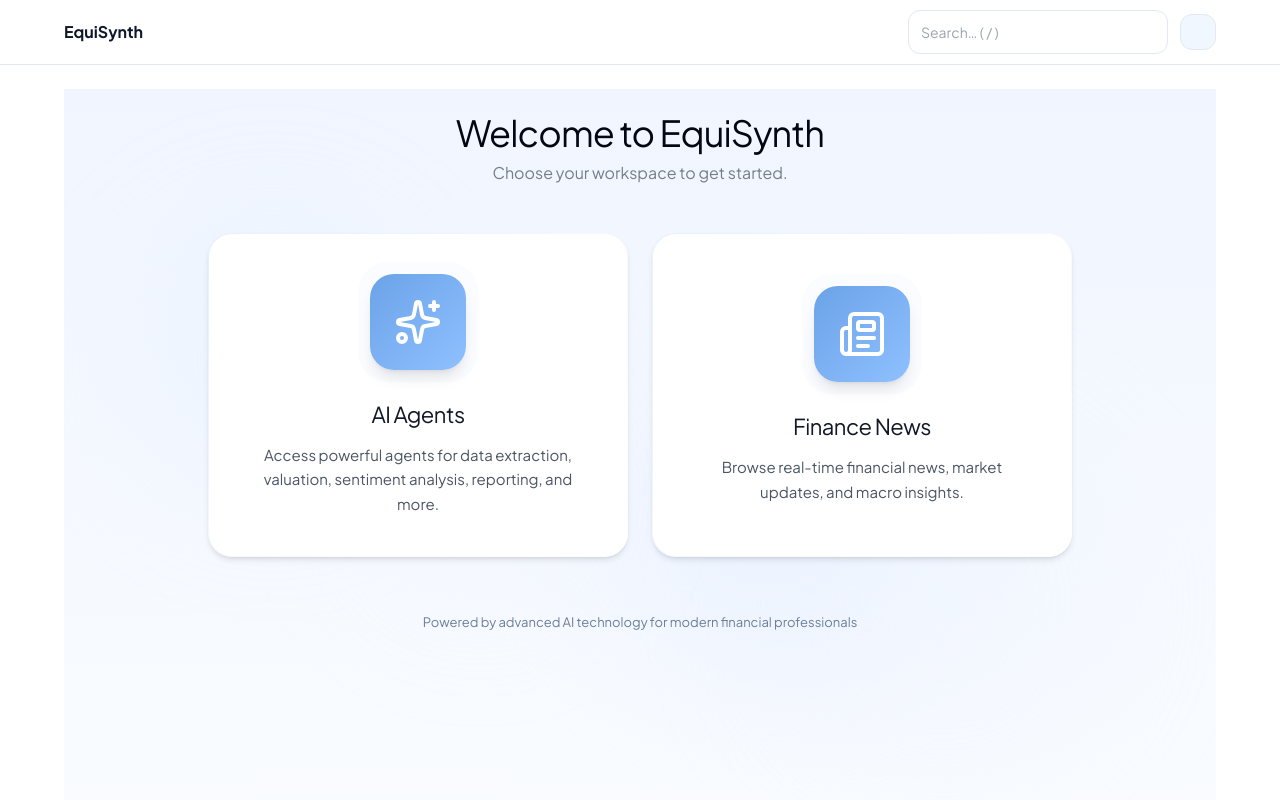
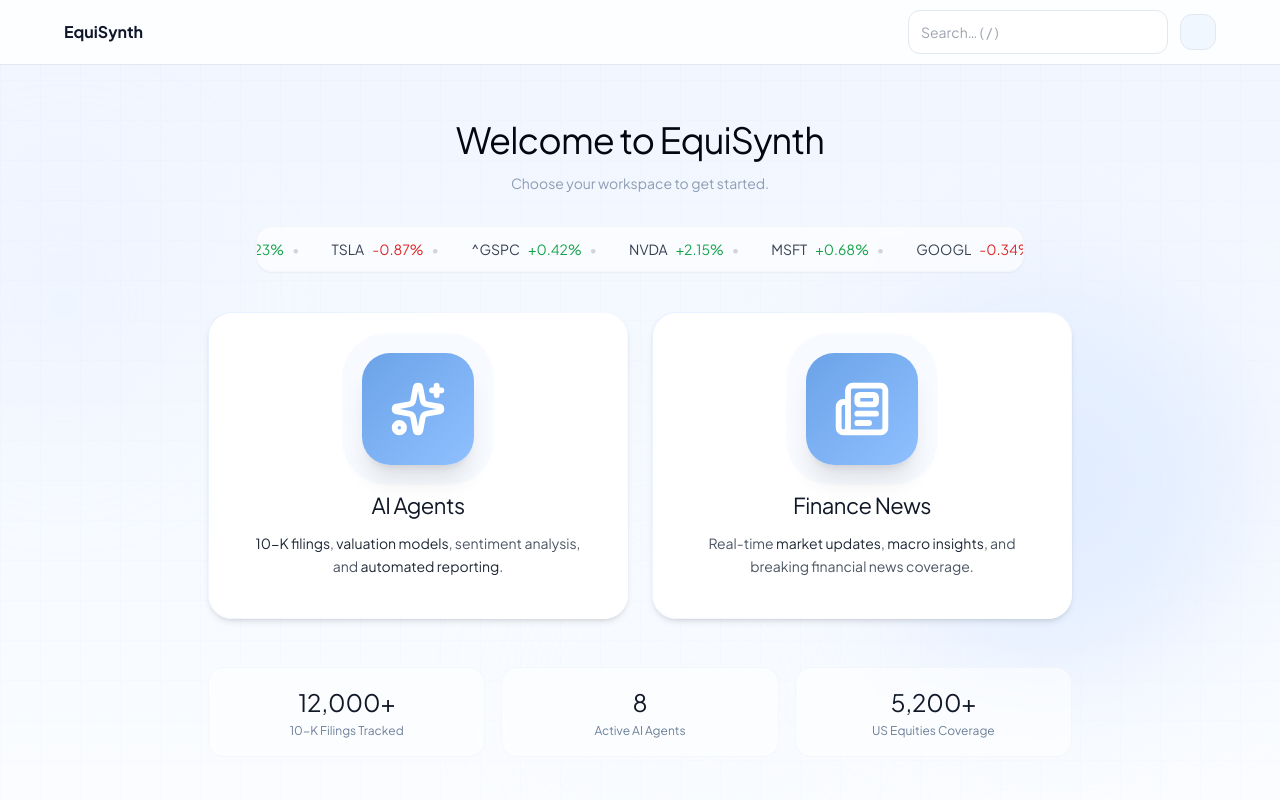
Before and after one commit to tridinhbui/equity-agent, a Next.js app in the folder equisynth-web/: page /main-dashboard in a window 1280 px wide. Shown: the top 800 px of the page. Built offline with nearby package versions, Linux system fonts and the light colour scheme.

Commit message:
Improve the Main Dashboard

```diff
--- a/equisynth-web/app/main-dashboard/page.tsx
+++ b/equisynth-web/app/main-dashboard/page.tsx
@@ -1,12 +1,13 @@
 "use client";
 
-import { useState } from 'react';
+import { useState, useEffect } from 'react';
 import { Sparkles, Newspaper } from 'lucide-react';
 import { useRouter } from 'next/navigation';
 import AppShell from '@/components/AppShell';
 
 export default function MainDashboard() {
   const [hoveredCard, setHoveredCard] = useState<string | null>(null);
+  const [tickerPosition, setTickerPosition] = useState(0);
   const router = useRouter();
 
   const handleCardClick = (destination: string) => {
@@ -19,37 +20,92 @@ export default function MainDashboard() {
     }
   };
 
+  // Market ticker animation
+  useEffect(() => {
+    const interval = setInterval(() => {
+      setTickerPosition((prev) => (prev <= -50 ? 0 : prev - 0.1));
+    }, 50);
+    return () => clearInterval(interval);
+  }, []);
+
+  const marketData = [
+    { symbol: 'AAPL', change: '+1.23%', positive: true },
+    { symbol: 'TSLA', change: '-0.87%', positive: false },
+    { symbol: '^GSPC', change: '+0.42%', positive: true },
+    { symbol: 'NVDA', change: '+2.15%', positive: true },
+    { symbol: 'MSFT', change: '+0.68%', positive: true },
+    { symbol: 'GOOGL', change: '-0.34%', positive: false },
+  ];
+
   return (
-    <AppShell showTabs={false}>
-      <div className="min-h-screen relative overflow-hidden bg-gradient-to-b from-[#F0F5FF] via-[#F5F9FF] to-[#FAFCFF]">
+    <div className="min-h-screen relative overflow-hidden">
+      {/* Background - Fixed to cover entire viewport */}
+      <div className="fixed inset-0 bg-gradient-to-b from-[#F0F5FF] via-[#F5F9FF] to-[#FAFCFF] -z-10">
+        {/* Background Grid Pattern */}
+        <div className="absolute inset-0 pointer-events-none opacity-[0.01]">
+          <div
+            className="w-full h-full"
+            style={{
+              backgroundImage: `
+                linear-gradient(to right, #6BA3E8 1px, transparent 1px),
+                linear-gradient(to bottom, #6BA3E8 1px, transparent 1px)
+              `,
+              backgroundSize: '40px 40px'
+            }}
+          ></div>
+        </div>
+
         {/* Background Decorative Elements */}
         <div className="absolute inset-0 overflow-hidden pointer-events-none">
-          <div className="absolute top-32 left-16 w-72 h-72 bg-[#D7E5FF] rounded-full opacity-20 blur-3xl"></div>
-          <div className="absolute bottom-24 right-20 w-96 h-96 bg-[#E2EDFF] rounded-full opacity-15 blur-3xl"></div>
-          <div className="absolute top-1/3 right-1/4 w-80 h-80 bg-[#EDF3FF] rounded-full opacity-12 blur-3xl"></div>
-          <div className="absolute bottom-1/3 left-1/4 w-64 h-64 bg-[#E8F0FF] rounded-full opacity-15 blur-3xl"></div>
+          <div className="absolute top-40 -left-20 w-72 h-72 bg-[#D7E5FF] rounded-full opacity-15 blur-3xl"></div>
+          <div className="absolute bottom-32 right-10 w-96 h-96 bg-[#E2EDFF] rounded-full opacity-12 blur-3xl"></div>
+          <div className="absolute top-2/3 right-1/3 w-80 h-80 bg-[#EDF3FF] rounded-full opacity-10 blur-3xl"></div>
+        </div>
       </div>
 
+      <AppShell showTabs={false}>
         {/* Main Content */}
-        <main className="relative z-10 container mx-auto px-6 py-20">
+        <main className="relative z-10 container mx-auto px-6 py-16">
           {/* Hero Section */}
-          <div className="text-center mb-12">
-            <h1 className="text-4xl mb-2 text-gray-950 tracking-tight">
+          <div className="text-center mb-8">
+            <h1 className="text-[36px] mb-1.5 text-gray-950 tracking-tight">
               Welcome to EquiSynth
             </h1>
-            <p className="text-gray-600/75">
+            <p className="text-[14px] text-[#6B7F99]/75">
               Choose your workspace to get started.
             </p>
           </div>
 
+          {/* Market Ticker Strip */}
+          <div className="max-w-3xl mx-auto mb-10 overflow-hidden bg-white/60 backdrop-blur-sm rounded-2xl border border-gray-200/30 shadow-sm">
+            <div className="py-3 px-4 overflow-hidden">
+              <div
+                className="flex items-center space-x-8 whitespace-nowrap"
+                style={{ transform: `translateX(${tickerPosition}%)` }}
+              >
+                {[...marketData, ...marketData].map((item, idx) => (
+                  <div key={idx} className="flex items-center space-x-2 text-sm">
+                    <span className="text-gray-700">{item.symbol}</span>
+                    <span className={item.positive ? 'text-green-600' : 'text-red-600'}>
+                      {item.change}
+                    </span>
+                    {idx < marketData.length * 2 - 1 && (
+                      <span className="text-gray-300 ml-6">•</span>
+                    )}
+                  </div>
+                ))}
+              </div>
+            </div>
+          </div>
+
           {/* Selection Cards */}
-          <div className="max-w-4xl mx-auto grid md:grid-cols-2 gap-6 px-4">
+          <div className="max-w-4xl mx-auto grid md:grid-cols-2 gap-6 px-4 mb-12">
             {/* AI Agents Card */}
             <button
               onClick={() => handleCardClick('ai-agents')}
               onMouseEnter={() => setHoveredCard('agents')}
               onMouseLeave={() => setHoveredCard(null)}
-              className="group relative bg-white/80 backdrop-blur-sm rounded-3xl p-10 shadow-md hover:shadow-xl transition-all duration-300 text-center"
+              className="group relative bg-white/85 backdrop-blur-sm rounded-3xl p-10 shadow-md hover:shadow-xl transition-all duration-300 text-center"
               style={{
                 border: '1.5px solid transparent',
                 backgroundImage: 'linear-gradient(white, white), linear-gradient(135deg, #E8F0FF 0%, #FFFFFF 100%)',
@@ -63,26 +119,26 @@ export default function MainDashboard() {
                 <div className="absolute inset-0 rounded-3xl bg-gradient-to-br from-[#D7E5FF] to-[#EDF3FF] opacity-25 blur-2xl -z-10"></div>
               )}
 
-                  {/* Icon with Glassmorphism Background */}
-                  <div className="mb-7 flex justify-center">
+              {/* Icon with Enhanced Glassmorphism Background */}
+              <div className="mb-6 flex justify-center">
                 <div className="relative">
-                      {/* Glassmorphism backdrop */}
-                      <div className="absolute inset-0 bg-[#EDF3FF]/30 backdrop-blur-md rounded-3xl transform scale-125"></div>
+                  {/* Enhanced Glassmorphism backdrop */}
+                  <div className="absolute inset-0 bg-gradient-to-br from-[#EDF3FF]/40 to-[#E2EDFF]/25 backdrop-blur-xl rounded-[32px] transform scale-[1.35]"></div>
                   {/* Icon container */}
-                      <div className="relative w-24 h-24 bg-gradient-to-br from-[#6BA3E8] to-[#8FC0FF] rounded-3xl flex items-center justify-center shadow-lg group-hover:scale-105 transition-transform duration-300">
-                    <Sparkles className="w-12 h-12 text-white" strokeWidth={2} />
+                  <div className="relative w-28 h-28 bg-gradient-to-br from-[#6BA3E8] to-[#8FC0FF] rounded-[28px] flex items-center justify-center shadow-xl group-hover:scale-105 transition-transform duration-300">
+                    <Sparkles className="w-14 h-14 text-white" strokeWidth={2.5} />
                   </div>
                 </div>
               </div>
 
               {/* Title */}
-              <h2 className="text-[22px] mb-3 text-gray-900 tracking-tight">
+              <h2 className="text-[22px] mb-2.5 text-gray-900 tracking-tight">
                 AI Agents
               </h2>
 
               {/* Description */}
-              <p className="text-[15px] text-gray-600 leading-relaxed px-2">
-                Access powerful agents for data extraction, valuation, sentiment analysis, reporting, and more.
+              <p className="text-[14px] text-gray-600 leading-relaxed px-1">
+                <span className="text-gray-800">10-K filings</span>, <span className="text-gray-800">valuation models</span>, sentiment analysis, and <span className="text-gray-800">automated reporting</span>.
               </p>
             </button>
 
@@ -91,7 +147,7 @@ export default function MainDashboard() {
               onClick={() => handleCardClick('finance-news')}
               onMouseEnter={() => setHoveredCard('news')}
               onMouseLeave={() => setHoveredCard(null)}
-              className="group relative bg-white/80 backdrop-blur-sm rounded-3xl p-10 shadow-md hover:shadow-xl transition-all duration-300 text-center"
+              className="group relative bg-white/85 backdrop-blur-sm rounded-3xl p-10 shadow-md hover:shadow-xl transition-all duration-300 text-center"
               style={{
                 border: '1.5px solid transparent',
                 backgroundImage: 'linear-gradient(white, white), linear-gradient(135deg, #E8F0FF 0%, #FFFFFF 100%)',
@@ -105,38 +161,54 @@ export default function MainDashboard() {
                 <div className="absolute inset-0 rounded-3xl bg-gradient-to-br from-[#D7E5FF] to-[#EDF3FF] opacity-25 blur-2xl -z-10"></div>
               )}
 
-                  {/* Icon with Glassmorphism Background */}
-                  <div className="mb-7 flex justify-center">
+              {/* Icon with Enhanced Glassmorphism Background */}
+              <div className="mb-6 flex justify-center">
                 <div className="relative">
-                      {/* Glassmorphism backdrop */}
-                      <div className="absolute inset-0 bg-[#EDF3FF]/30 backdrop-blur-md rounded-3xl transform scale-125"></div>
+                  {/* Enhanced Glassmorphism backdrop */}
+                  <div className="absolute inset-0 bg-gradient-to-br from-[#EDF3FF]/40 to-[#E2EDFF]/25 backdrop-blur-xl rounded-[32px] transform scale-[1.35]"></div>
                   {/* Icon container */}
-                      <div className="relative w-24 h-24 bg-gradient-to-br from-[#6BA3E8] to-[#8FC0FF] rounded-3xl flex items-center justify-center shadow-lg group-hover:scale-105 transition-transform duration-300">
-                    <Newspaper className="w-12 h-12 text-white" strokeWidth={2} />
+                  <div className="relative w-28 h-28 bg-gradient-to-br from-[#6BA3E8] to-[#8FC0FF] rounded-[28px] flex items-center justify-center shadow-xl group-hover:scale-105 transition-transform duration-300">
+                    <Newspaper className="w-14 h-14 text-white" strokeWidth={2.5} />
                   </div>
                 </div>
               </div>
 
               {/* Title */}
-              <h2 className="text-[22px] mb-3 text-gray-900 tracking-tight">
+              <h2 className="text-[22px] mb-2.5 text-gray-900 tracking-tight">
                 Finance News
               </h2>
 
               {/* Description */}
-              <p className="text-[15px] text-gray-600 leading-relaxed px-2">
-                Browse real-time financial news, market updates, and macro insights.
+              <p className="text-[14px] text-gray-600 leading-relaxed px-1">
+                Real-time <span className="text-gray-800">market updates</span>, <span className="text-gray-800">macro insights</span>, and breaking financial news coverage.
               </p>
             </button>
           </div>
 
+          {/* Quick Stats */}
+          <div className="max-w-4xl mx-auto grid grid-cols-3 gap-4 px-4">
+            <div className="text-center py-4 bg-white/50 backdrop-blur-sm rounded-2xl border border-gray-200/30">
+              <p className="text-[24px] text-gray-900 mb-0.5">12,000+</p>
+              <p className="text-[12px] text-[#6B7F99]">10-K Filings Tracked</p>
+            </div>
+            <div className="text-center py-4 bg-white/50 backdrop-blur-sm rounded-2xl border border-gray-200/30">
+              <p className="text-[24px] text-gray-900 mb-0.5">8</p>
+              <p className="text-[12px] text-[#6B7F99]">Active AI Agents</p>
+            </div>
+            <div className="text-center py-4 bg-white/50 backdrop-blur-sm rounded-2xl border border-gray-200/30">
+              <p className="text-[24px] text-gray-900 mb-0.5">5,200+</p>
+              <p className="text-[12px] text-[#6B7F99]">US Equities Coverage</p>
+            </div>
+          </div>
+
           {/* Footer Info */}
-          <div className="mt-14 text-center max-w-4xl mx-auto">
-            <p className="text-[13px] text-[#6B7F99]">
+          <div className="mt-12 text-center max-w-4xl mx-auto">
+            <p className="text-[12px] text-[#6B7F99]/80">
               Powered by advanced AI technology for modern financial professionals
             </p>
           </div>
         </main>
+      </AppShell>
     </div>
-    </AppShell>
   );
 }
```
Lines whose indentation alone changed are shown as unchanged.
